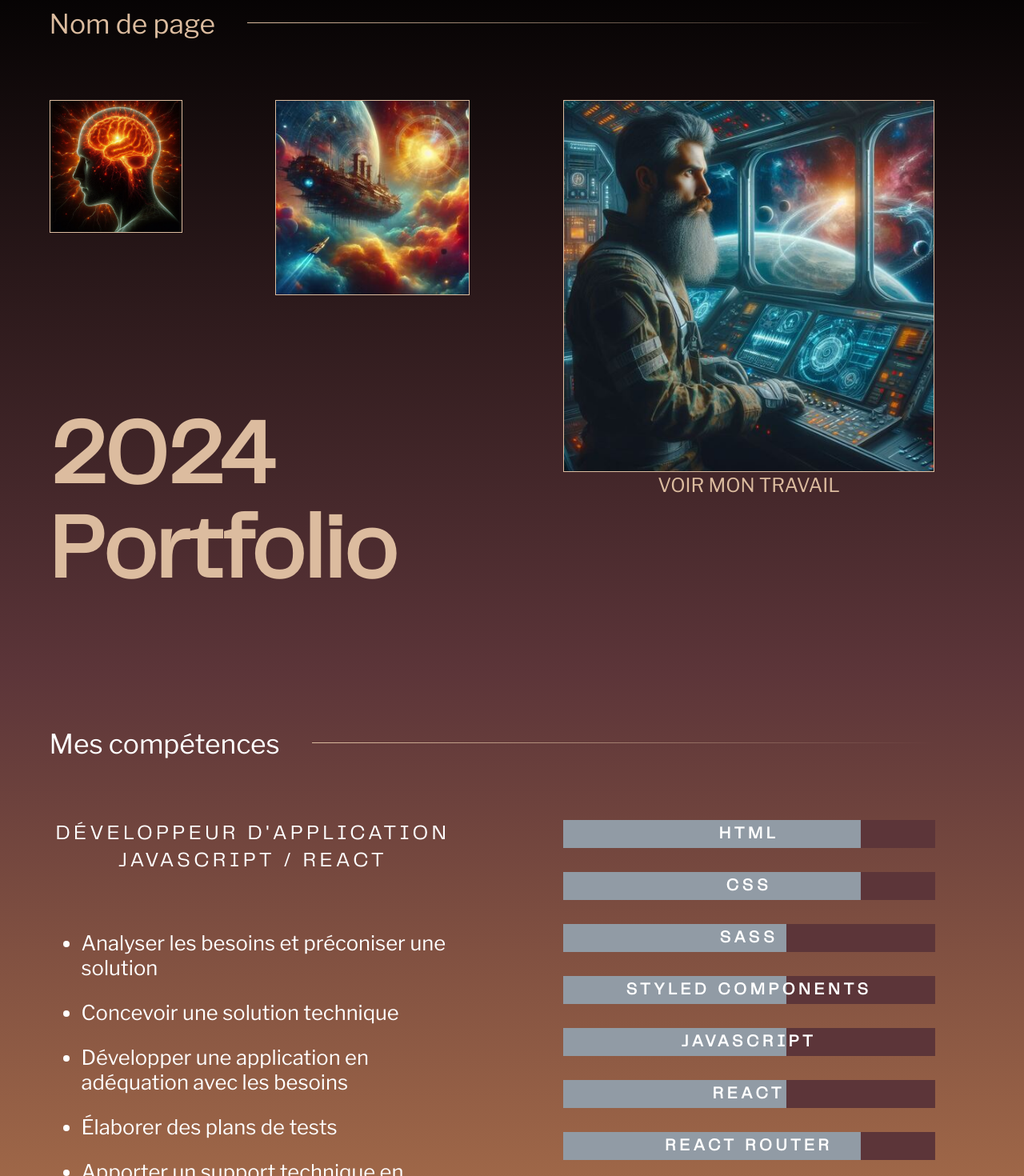
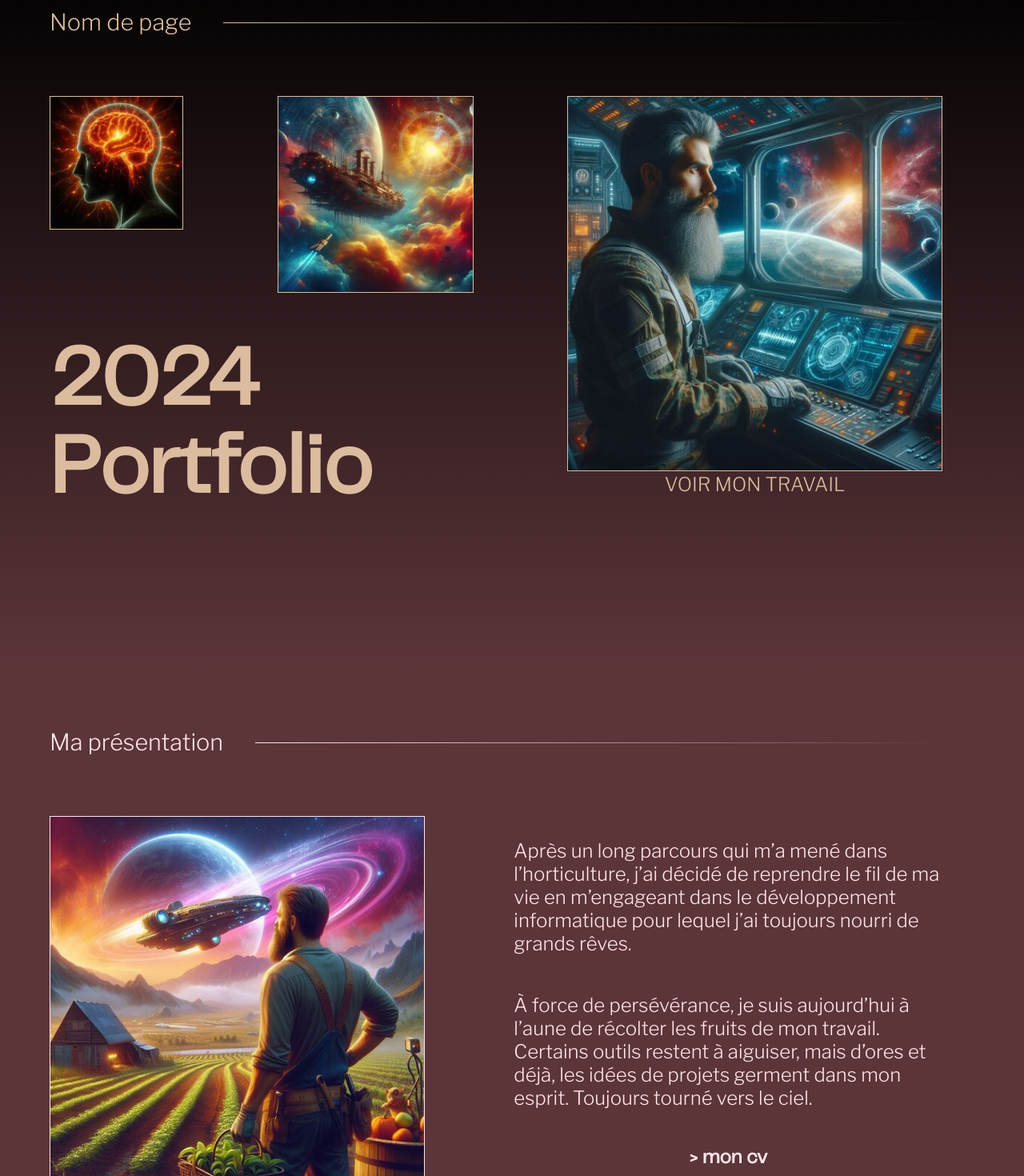
Before and after one commit to NC81/portfolio, a React (Create React App) app: page / in a window 1280 px wide. Shown: the part 60-1530 px from the top of the page at 80% size. Built offline with nearby package versions, Linux system fonts and the light colour scheme.

Commit message:
Ajout de la page de présentation

```diff
--- a/src/App.js
+++ b/src/App.js
@@ -1,10 +1,12 @@
 import Intro from "./pages/intro/Intro"
+import Presentation from "./pages/presentation/Presentation"
 import Competences from "./pages/competences/Competences"
 
 export default function App() {
   return (
     <div className="conteneur-global">
       <Intro />
+      <Presentation />
       <Competences />
     </div>
   )
--- a/src/pages/competences/Competences.jsx
+++ b/src/pages/competences/Competences.jsx
@@ -85,7 +85,7 @@ export default function Competences() {
               <li>Mettre en œuvre une veille technologique</li>
             </ul>
           </div>
-          <div className="page-competences__graphique">
+          <div className="image page-competences__graphique">
             <ul>
               {data.map((el, index) => (
                 <li key={`el.name-${index}`}>{el.name}</li>
@@ -98,7 +98,7 @@ export default function Competences() {
                   top: -15,
                   bottom: -15,
                 }}
-                barSize={35}
+                barSize={32}
                 layout="vertical"
               >
                 <XAxis hide type="number" domain={[0, 5]} />
--- a/src/pages/competences/_competences.scss
+++ b/src/pages/competences/_competences.scss
@@ -1,6 +1,7 @@
 .page-competences {
   color: white;
-  background: linear-gradient(180deg, rgb(92, 53, 57) 0%, #bb7c4e 100%);
+  background: linear-gradient(180deg, $color-sec 0%, #bb7c4e 100%);
+  font-size: 1.35rem;
   .page-titre {
     @include page-titre(white);
   }
@@ -10,7 +11,8 @@
     gap: 4%;
   }
   &__metier {
-    width: 46%;
+    width: 49%;
+    text-align: justify;
     ul {
       margin-top: 70px;
     }
@@ -20,8 +22,7 @@
   }
   &__graphique {
     position: relative;
-    width: 42%;
-    height: 620px;
+    height: 540px;
     ul {
       position: absolute;
       display: flex;
@@ -33,11 +34,11 @@
       padding: 0;
       z-index: 1;
       list-style: none;
-      font: bold 1.3rem "Telegraph";
+      font: bold 1rem "Telegraph";
       letter-spacing: 0.3rem;
       text-align: center;
       li {
-        line-height: 35px;
+        line-height: 32px;
       }
     }
   }
--- a/src/pages/intro/Intro.jsx
+++ b/src/pages/intro/Intro.jsx
@@ -10,10 +10,10 @@ export default function Intro() {
         <div className="page-titre">
           <h2>Nom de page</h2>
         </div>
-        <div className="galerie-intro">
-          <img className="galerie-intro__img--petit" src={cerveau} alt="" />
-          <img className="galerie-intro__img--moyen" src={vaisseau} alt="" />
-          <div className="galerie-intro__hero">
+        <div className="page-intro-corps">
+          <img className="page-intro-corps__img--petit" src={cerveau} alt="" />
+          <img className="page-intro-corps__img--moyen" src={vaisseau} alt="" />
+          <div className="image page-intro-corps__hero">
             <img src={hero} alt="" />
             <span>VOIR MON TRAVAIL</span>
           </div>
--- a/src/pages/intro/_intro.scss
+++ b/src/pages/intro/_intro.scss
@@ -1,22 +1,17 @@
 .page-intro {
-  color: $color-intro;
-  background: linear-gradient(
-    180deg,
-    rgba(0, 0, 0, 1) 0%,
-    rgba(92, 53, 57, 1) 100%
-  );
+  color: $color-pri;
+  background: linear-gradient(180deg, black 0%, $color-sec 100%);
   .page-titre {
-    @include page-titre($color-intro);
+    @include page-titre($color-pri);
   }
 }
 
-.galerie-intro {
+.page-intro-corps {
   display: flex;
   justify-content: space-between;
   img {
     height: fit-content;
-    object-fit: cover;
-    border: 1px solid $color-intro;
+    border: 1px solid $color-pri;
   }
   &__img--petit {
     width: 15%;
@@ -26,7 +21,6 @@
   }
   &__hero {
     position: relative;
-    width: 42%;
     img {
       width: 100%;
     }
--- /dev/null
+++ b/src/pages/presentation/Presentation.jsx
@@ -0,0 +1,31 @@
+import reveur from "../../assets/reveur.jpg"
+
+export default function Presentation() {
+  return (
+    <div className="page-conteneur page-presentation">
+      <div className="page-contenu">
+        <div className="page-titre">
+          <h2>Ma présentation</h2>
+        </div>
+        <div className="page-presentation__corps">
+          <img className="image" src={reveur} alt="" />
+          <div>
+            <p>
+              Après un long parcours qui m’a mené dans l’horticulture, j’ai
+              décidé de reprendre le fil de ma vie en m’engageant dans le
+              développement informatique pour lequel j’ai toujours nourri de
+              grands rêves.
+            </p>
+            <p>
+              À force de persévérance, je suis aujourd’hui à l’aune de récolter
+              les fruits de mon travail. Certains outils restent à aiguiser,
+              mais d’ores et déjà, les idées de projets germent dans mon esprit.
+              Toujours tourné vers le ciel.
+            </p>
+            <p className="lien">{"> mon cv"}</p>
+          </div>
+        </div>
+      </div>
+    </div>
+  )
+}
--- /dev/null
+++ b/src/pages/presentation/_presentation.scss
@@ -0,0 +1,22 @@
+.page-presentation {
+  color: $color-ter;
+  background-color: $color-sec;
+  .page-titre {
+    @include page-titre($color-ter);
+  }
+  &__corps {
+    display: flex;
+    justify-content: space-between;
+    img {
+      border: 1px solid $color-ter;
+    }
+  }
+  &__corps {
+    div {
+      display: flex;
+      flex-direction: column;
+      justify-content: center;
+      width: 48%;
+    }
+  }
+}
--- a/src/styles/_base.scss
+++ b/src/styles/_base.scss
@@ -17,7 +17,8 @@ body {
   -moz-osx-font-smoothing: grayscale;
   background-color: black;
   color: white;
-  font-size: 1.6rem;
+  font-size: 1.5rem;
+  font-weight: 300;
   user-select: none;
 }
 
@@ -27,21 +28,21 @@ body {
 
 h1 {
   position: absolute;
-  bottom: 10%;
+  bottom: 22%;
   width: 425px;
   margin: 0;
-  font: bold 7rem "Telegraph";
+  font: bold 6.5rem "Telegraph";
 }
 
 h2 {
   margin: 0 40px 0 0;
-  font-weight: 400;
-  font-size: 2.1rem;
+  font-weight: 300;
+  font-size: 1.8rem;
 }
 
 h3 {
   margin: 0;
-  font: normal 1.6rem "Telegraph";
+  font: 700 1.3rem "Telegraph";
   letter-spacing: 0.3rem;
   line-height: 34px;
   text-align: center;
@@ -50,9 +51,19 @@ h3 {
 .page-conteneur {
   position: relative;
   height: 900px;
-  padding: 70px 50px 0 0;
+  padding: 70px 40px 0 0;
   .page-contenu {
     width: 90%;
+    max-width: 1200px;
     margin: auto;
   }
 }
+
+.image {
+  width: 42%;
+}
+
+.lien {
+  font: bold 1.5rem "Telegraph";
+  text-align: center;
+}
--- a/src/styles/main.scss
+++ b/src/styles/main.scss
@@ -3,3 +3,4 @@
 @import "./base";
 @import "../pages/intro/intro";
 @import "../pages/competences/competences";
+@import "../pages/presentation/presentation";
--- a/src/styles/utils/_mixins.scss
+++ b/src/styles/utils/_mixins.scss
@@ -1,4 +1,4 @@
-@mixin page-titre($priColor) {
+@mixin page-titre($color) {
   display: flex;
   margin-bottom: 75px;
   &:after {
@@ -6,6 +6,6 @@
     flex: 1;
     height: 1px;
     margin-top: 18px;
-    background: linear-gradient(90deg, $color-intro, transparent);
+    background: linear-gradient(90deg, $color, transparent);
   }
 }
--- a/src/styles/utils/_variables.scss
+++ b/src/styles/utils/_variables.scss
@@ -1 +1,3 @@
-$color-intro: #dcbc9f;
+$color-pri: #dcbc9f;
+$color-sec: #5c3539;
+$color-ter: #ffe6ea;
```
Also changed, not shown: src/assets/cerveau.jpg, src/assets/reveur.jpg (added).
